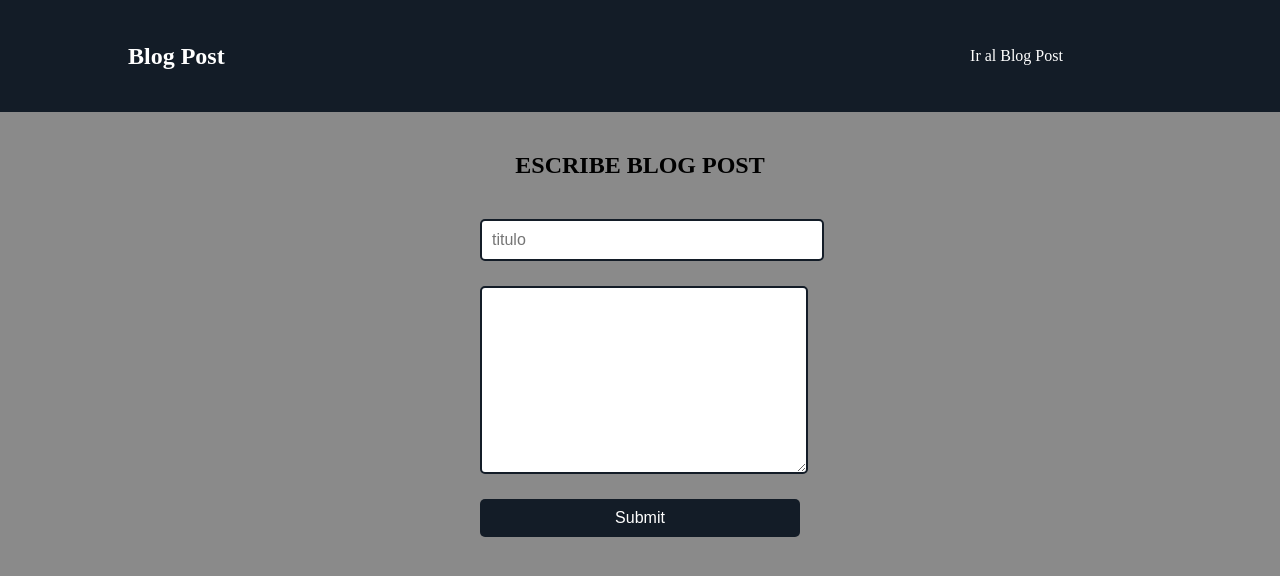
After one commit to Alekgy/Pokedex-project, a Flask app: page /blog/add in a window 1280 px wide. The commit adds this page. Shown: the top 576 px of the page. Run offline with Flask 2, Linux system fonts and the light colour scheme.

Commit message:
agregacion al proyecto, la seccion blog

```diff
--- a/main.py
+++ b/main.py
@@ -1,12 +1,18 @@
 from flask import Flask, render_template, request, url_for, redirect
 from pokedex import UserForm, pokemon_elegido
-from blog import NewUser, LoginUserForm
 import json
+from blog import create_post_model
+from flask_sqlalchemy import SQLAlchemy
 
 
 app = Flask(__name__)
 ruta = "./pokedex.json"
 app.config['SECRET_KEY'] = 'SUPER SECRETO'
+app.config['SQLALCHEMY_DATABASE_URI'] = 'sqlite://///home/alejandro/ALEJANDRO/Mi_Proyecto/Pokedex/blog.db'
+app.config['SQLALCHEMY_TRACK_MODIFICATIONS'] = False
+db = SQLAlchemy(app)
+
+Post = create_post_model(db)
 
 @app.route('/')
 def index():
@@ -43,12 +49,30 @@ def resultado(id_pokemon):
     img_poke = f"images/{id_pokemon}.png"
     return render_template('resultado.html', img_poke=img_poke, pokemon_info=pokemon_info)
 
-@app.route('/blog/', methods=['GET', 'POST'])
+@app.route('/blog')
 def blog():
-    sign_in = LoginUserForm()
-    return render_template('blog.html', sign_in=sign_in)
+    posts = Post.query.order_by(Post.date.desc()).all()
+    print(posts)
+    return render_template('blog.html', posts=posts)
 
-@app.route('/blog/registro/', methods=['GET', 'POST'])
-def registro():
-    sign_up = NewUser()
-    return render_template('registro.html', sign_up=sign_up)
+@app.route('/blog/add')
+def add():
+    return render_template('add.html')
+
+@app.route('/blog/create', methods=['POST'])
+def create_post():
+        title = request.form.get('titulo')
+        text = request.form.get('texto')
+        post = Post(title=title, text=text)
+        db.session.add(post)
+        db.session.commit()
+        return redirect('/blog')
+
+
+@app.route('/blog/delete', methods=['POST'])
+def delete():
+    post_id = request.form.get('post_id')
+    post = db.session.query(Post).filter(Post.id==post_id).first()
+    db.session.delete(post)
+    db.session.commit()
+    return redirect('/blog')
--- a/requirements.txt
+++ b/requirements.txt
@@ -17,3 +17,5 @@ visitor
 Werkzeug
 WTForms
 zipp
+SQLAlchemy
+flask-SQLAlchemy
--- a/static/index.css
+++ b/static/index.css
@@ -5,4 +5,135 @@ body {
     background-repeat: none;
     color: #000000;
     background-color: #8a8a8a;
+    margin: 0px;
 }
+
+h1{
+	font-size: 1.5rem;
+}
+ul li, p{
+	font-size: 1rem;
+	list-style: none;
+}
+a{
+	text-decoration: none;
+	color: white;
+}
+.main-head{
+	background: #131c27;
+	color: white;
+}
+nav{
+	min-height: 10vh;
+	display: flex;
+	width: 80%;
+	margin: auto;
+	padding: 1rem;
+	align-items: center;
+}
+
+nav ul{
+	display: flex;
+	flex: 1 1 10rem;
+	justify-content: space-around;
+	align-items: center;
+	list-style: none;
+}
+
+#logo{
+	flex: 3 1 20rem;
+    text-align: left;
+}
+.post_container{
+	margin: 2vh auto;
+	width: 50%;
+	border: 2px solid black;
+	border-radius: 10px;
+    box-sizing: content-box;
+}
+.post-title{
+	font-size: 1.3rem;
+	margin: 0.4rem auto;
+	padding: 6px;
+
+}
+.date{
+	font-size: 1rem;
+	padding-top:  0;
+	color: 383636;
+    text-align: center;
+}
+
+.text{
+    margin: 0.4rem 3px;
+	padding-top: 5px;
+	padding-bottom: 0px;
+    text-align: center;
+
+}
+
+
+.delete-button{
+	width: 60%;
+	margin: 0;
+	padding: 0;
+	margin-top: 5px;
+	margin-left: 10px;
+}
+
+/* FORM */
+
+
+/* Start form */
+
+
+h2{
+	font-size: 1.5rem;
+	text-align: center;
+	margin-top: 5vh;
+}
+
+form{
+	margin: 5vh auto;
+	width: 320px;
+	color: steelblue;
+
+}
+
+input{
+	padding: 10px;
+	font-size: 1rem;
+}
+
+.login-form input{
+	display: block;
+	margin-top: 25px;
+	width: 100%;
+	border: 2px solid #131c27;
+	border-radius: 5px;
+}
+.login-form input[type="submit"]{
+
+	border: none;
+	background-color: #131c27;
+	color: white;
+	font-size: 1rem;
+}
+
+li{
+
+	margin-top: 0;
+	margin-left: 15px;
+	color: red;
+}
+
+textarea{
+	display: block;
+	margin-top: 25px;
+	border: 2px solid #131c27;
+	width: 100%;
+	border-radius: 5px;
+	font-size: 1rem;
+	font-family: sans-serif;
+
+}
--- /dev/null
+++ b/templates/add.html
@@ -0,0 +1,27 @@
+{% extends ('base.html') %}
+
+{% block content %}
+
+    <header class="main-head">
+        <nav>
+            <h1 id="logo">Blog Post</h1>
+            <ul>
+                <li><a href="{{ url_for('blog') }}">Ir al Blog Post</a></li>
+            </ul>
+        </nav>
+    </header>
+
+
+    <h2>ESCRIBE BLOG POST</h2>
+
+    <form class="login-form" action="{{ url_for('create_post') }}" method="POST">
+        <input type="text" name="titulo" placeholder="titulo">
+
+        <textarea name="texto" cols="30" rows="10"></textarea>
+
+        <input type="submit" name="submit">
+
+    </form>
+
+
+{% endblock %}
--- a/templates/index.html
+++ b/templates/index.html
@@ -12,7 +12,7 @@
     <p>Agradezco de antemano tu tiempo, para ver cada uno de los proyectos y la interaccion que tendras con ellos. </p>
     <ul>
         <li><a href="{{ url_for('obtener_pokemons') }}">Ir a la Pokedex</a>
-        <!-- <li><a href="{{ url_for('blog') }}">Ir al Blog</a></li></li> -->
+        <li><a href="{{ url_for('blog') }}">Ir al Blog</a></li></li>
         <!-- <li><a href="">Ir a la Encuesta</a></li> -->
     </ul>
 
```
Also changed, not shown: blog.py (+11 -10 lines), mini.txt (added, +13 -0 lines), templates/blog.html (+26 -19 lines), templates/cd.html (deleted, +0 -17 lines), blog.db (added), templates/base.html (line endings or trailing spaces).
